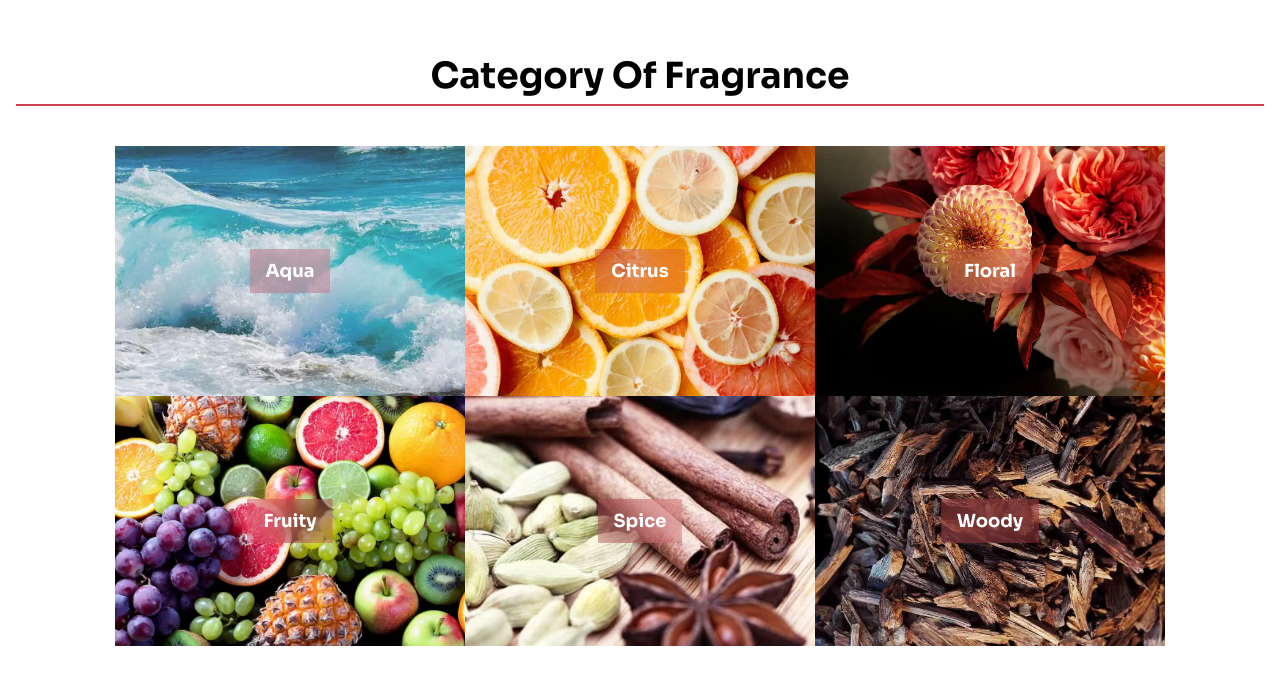
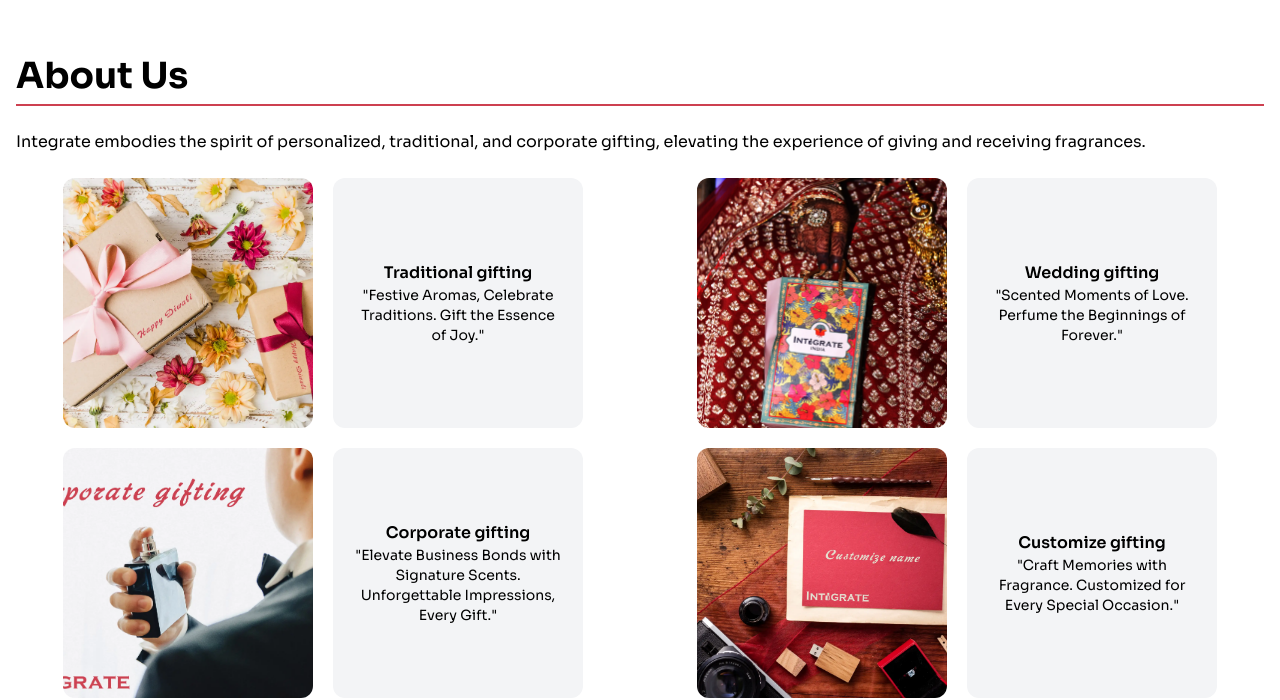
Before and after one commit to riyavishwakarma13/integrate-website, a Next.js app: page / in a window 1280 px wide. Shown: the part 703-1403 px from the top of the page. Built offline with nearby package versions, Linux system fonts and the light colour scheme.

Commit message:
components => about us

```diff
--- a/src/app/page.tsx
+++ b/src/app/page.tsx
@@ -1,3 +1,4 @@
+import About from "@/components/About";
 import Category from "@/components/Category";
 import Choose from "@/components/Choose";
 import Faq from "@/components/Faq";
@@ -8,6 +9,7 @@ export default function Home() {
   return (
     <div className="max-w-7xl mx-auto p-4">
       <Herobanner />
+      <About />
       <Category />
       <Choose />
       <Testimonials />
--- /dev/null
+++ b/src/components/About.tsx
@@ -0,0 +1,66 @@
+import Image from "next/image";
+import React from "react";
+
+const content = [
+  {
+    src: "/assets/about/festival.webp",
+    title: "Traditional gifting",
+    content: "Festive Aromas, Celebrate Traditions. Gift the Essence of Joy.",
+  },
+  {
+    src: "/assets/about/wedding.webp",
+    title: "Wedding gifting",
+    content: "Scented Moments of Love. Perfume the Beginnings of Forever.",
+  },
+  {
+    src: "/assets/about/corporate-gifting.webp",
+    title: "Corporate gifting",
+    content:
+      "Elevate Business Bonds with Signature Scents. Unforgettable Impressions, Every Gift.",
+  },
+  {
+    src: "/assets/about/customize.webp",
+    title: "Customize gifting",
+    content:
+      "Craft Memories with Fragrance. Customized for Every Special Occasion.",
+  },
+];
+
+const About = () => {
+  return (
+    <section className="space-y-6 py-5">
+      <div className="border-b-2 pb-2 border-primary">
+        <p className="text-4xl font-bold">About Us</p>
+      </div>
+      <p>
+        Integrate embodies the spirit of personalized, traditional, and
+        corporate gifting, elevating the experience of giving and receiving
+        fragrances.
+      </p>
+      <div className="grid md:grid-cols-2 place-items-center gap-5">
+        {content.map((item, i) => (
+          <div key={i} className="grid md:grid-cols-2 gap-5 place-items-center">
+            <div className="relative h-[250px] w-[250px]">
+              <Image
+                src={item.src}
+                className="object-cover rounded-xl"
+                fill
+                priority
+                alt={item.title}
+              />
+            </div>
+            <div className="flex flex-col justify-center h-[250px] w-[250px] rounded-xl bg-gray-100 items-center gap-4 p-5 ">
+              <p className="text-center text-sm">
+                <span className="font-semibold text-base">{item.title}</span>{" "}
+                <br />
+                &quot;{item.content}&quot;
+              </p>
+            </div>
+          </div>
+        ))}
+      </div>
+    </section>
+  );
+};
+
+export default About;
```
